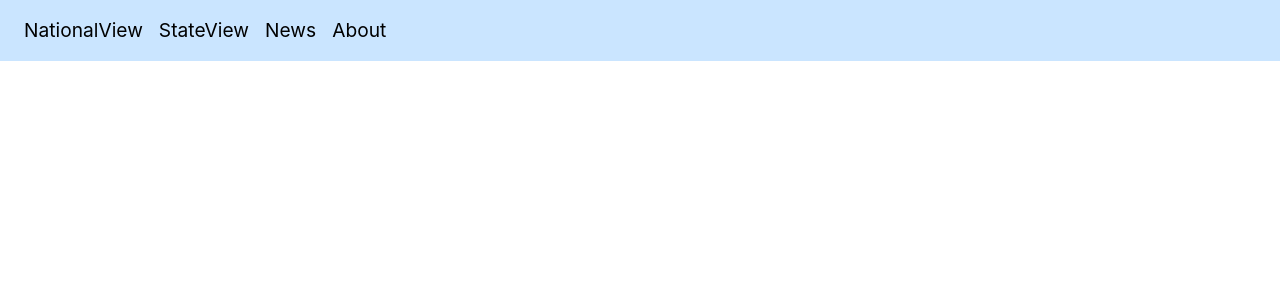
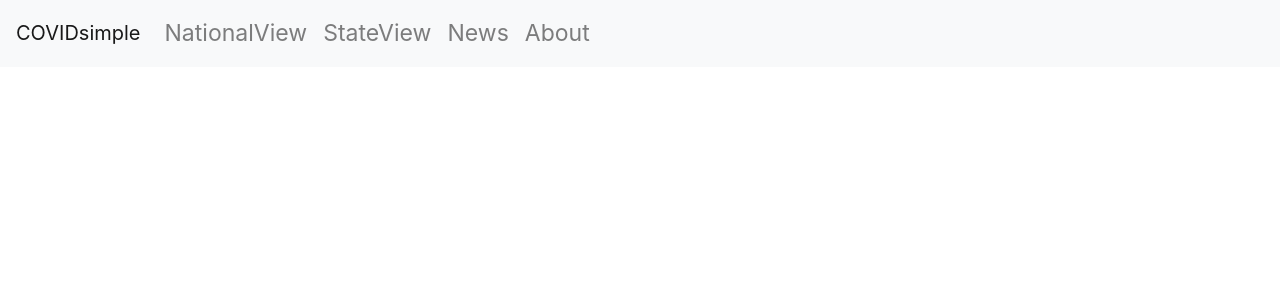
Before and after one commit to mueller-cox/COVIDsimple, a React (Create React App) app in the folder client/: page /404 in a window 1280 px wide. Shown: the top 300 px of the page. Built offline with nearby package versions, Linux system fonts and the light colour scheme.

Commit message:
nav test

```diff
--- a/client/src/App.js
+++ b/client/src/App.js
@@ -4,7 +4,7 @@ import { BrowserRouter as Router, Route } from "react-router-dom";
 // How to import relevant component from the module for reactstrap
 // import { Container, Row, Col} from 'reactstrap';
 
-import Navbar from "./components/navbar.component";
+import NavMenu from "./components/navbar.component";
 import NationalView from "./components/national-view.component";
 import StateView from "./components/state-view.component";
 import NewsList from "./components/news-list.component";
@@ -13,7 +13,7 @@ import About from "./components/about.component";
 function App() {
   return (
     <Router>
-      <Navbar />
+      <NavMenu />
       <br />
       <Route path="/" exact component={NationalView} />
       <Route path="/state-view" exact component={StateView} />
--- a/client/src/components/navbar.component.js
+++ b/client/src/components/navbar.component.js
@@ -1,26 +1,85 @@
-import React, { Component } from 'react';
+import { Component } from 'react';
 import { Link } from 'react-router-dom';
 
 import '../App.css';
-export default class Navbar extends Component {
 
-    render() {
-        return (
-            // <nav className="navbar navbar-expand-lg navbar-light bg-light">
-            <nav className="navbar navbar-expand-lg">
-                {/* <h1 className="navbar-brand">COVIDsimple</h1> */}
-                <button className="navbar-toggler" type="button" data-toggle="collapse" data-target="#navbarNavAltMarkup" aria-controls="navbarNavAltMarkup" aria-expanded="false" aria-label="Toggle navigation">
-                    <span className="navbar-toggler-icon"></span>
-                </button>
-                <div className="collapse navbar-collapse" id="navbarNavAltMarkup">
-                    <div className="navbar-nav">
-                    <Link to="/"className="nav-item nav-link">NationalView</Link>
-                    <Link to="/state-view"className="nav-item nav-link">StateView</Link>
-                    <Link to="/news" className="nav-item nav-link">News</Link>
-                    <Link to="/about" className="nav-item nav-link">About</Link>
-                    </div>
-                </div>
-            </nav>
-        );
-    }
+
+import React, { useState } from 'react';
+import {
+    Collapse,
+    Navbar,
+    NavbarToggler,
+    NavbarBrand,
+    Nav,
+    NavItem,
+    NavLink,
+    UncontrolledDropdown,
+    DropdownToggle,
+    DropdownMenu,
+    DropdownItem,
+    NavbarText
+} from 'reactstrap';
+
+
+// ALTERNATIVE HEADER
+// // export default class NavMenu extends Component {
+//     render() {
+//     const [isOpen, setIsOpen] = useState(false);
+//     const toggle = () => setIsOpen(!isOpen);
+//     return()
+//     }
+
+const NavMenu = () => {
+    const [isOpen, setIsOpen] = useState(false);
+    const toggle = () => setIsOpen(!isOpen);
+
+    return (
+        <div>
+            <Navbar color="light" light expand="md">
+                <NavbarBrand href="/">COVIDsimple</NavbarBrand>
+                <NavbarToggler onClick={toggle} />
+                <Collapse isOpen={isOpen} navbar>
+                    <Nav className="mr-auto" navbar>
+                        <NavItem>
+                            <Link href="/" className="nav-item nav-link">NationalView</Link>
+                        </NavItem>
+                        <NavItem>
+                            <NavLink href="/state-view" className="nav-item nav-link">StateView</NavLink>
+                        </NavItem>
+                        <NavItem>
+                            <NavLink href="/news" className="nav-item nav-link">News</NavLink>
+                        </NavItem>
+                        <NavItem>
+                            <NavLink to="/about" className="nav-item nav-link">About</NavLink>
+                        </NavItem>
+                    </Nav>
+                </Collapse>
+            </Navbar>
+        </div>
+    );
 }
+export default NavMenu;
+
+// ALTERNATIVE VERSION WITH BOOTSTRAP
+// export default class Navbar extends Component {
+
+//     render() {
+//         return (
+//             // <nav className="navbar navbar-expand-lg navbar-light bg-light">
+//             <nav className="navbar navbar-expand-lg">
+//                 {/* <h1 className="navbar-brand">COVIDsimple</h1> */}
+//                 <button className="navbar-toggler" type="button" data-toggle="collapse" data-target="#navbarNavAltMarkup" aria-controls="navbarNavAltMarkup" aria-expanded="false" aria-label="Toggle navigation">
+//                     <span className="navbar-toggler-icon"></span>
+//                 </button>
+//                 <div className="collapse navbar-collapse" id="navbarNavAltMarkup">
+//                     <div className="navbar-nav">
+//                     <Link to="/"className="nav-item nav-link">NationalView</Link>
+//                     <Link to="/state-view"className="nav-item nav-link">StateView</Link>
+//                     <Link to="/news" className="nav-item nav-link">News</Link>
+//                     <Link to="/about" className="nav-item nav-link">About</Link>
+//                     </div>
+//                 </div>
+//             </nav>
+//         );
+//     }
+// }
```
